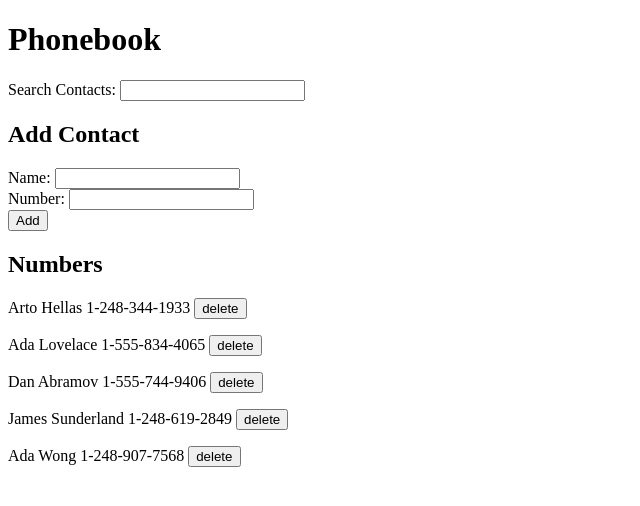
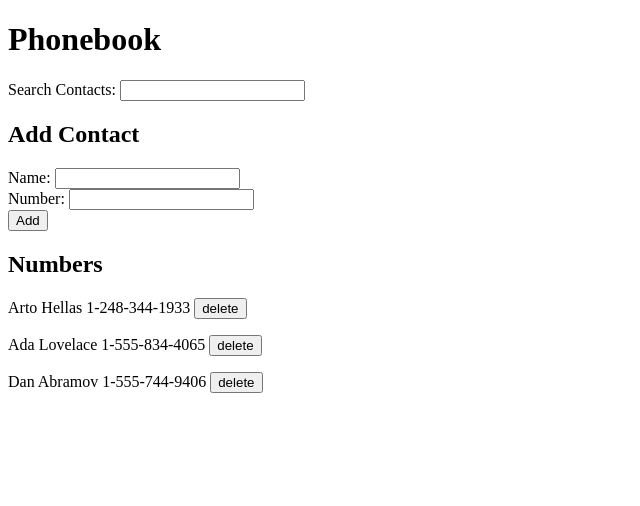
Before and after one commit to kimarimt/fullstack_open, a React (Vite) app in the folder part2/phonebook/: page / in a window 1280 px wide. Shown: the top 506 px of the page, without its empty margins (0-640 px from the left). Built offline with nearby package versions, Linux system fonts and the light colour scheme; data requests are answered from the project's data file.

Commit message:
finished exercise 2.17

```diff
--- a/part2/phonebook/db.json
+++ b/part2/phonebook/db.json
@@ -14,16 +14,6 @@
       "id": "3",
       "name": "Dan Abramov",
       "number": "1-555-744-9406"
-    },
-    {
-      "id": "4",
-      "name": "James Sunderland",
-      "number": "1-248-619-2849"
-    },
-    {
-      "id": "5",
-      "name": "Ada Wong",
-      "number": "1-248-907-7568"
     }
   ]
 }
--- a/part2/phonebook/src/App.jsx
+++ b/part2/phonebook/src/App.jsx
@@ -55,12 +55,17 @@ const App = () => {
     toggleNotification(`Updated number for ${updatedPerson.name}`)
   }
 
-  const deletePerson = async (id) => {
+  const deletePerson = (id) => {
     const person = persons.find(p => p.id === id)
 
     if (window.confirm(`Delete ${person.name}`)) {
-      await personService.deletePerson(person.id)
-      setPersons(persons.filter(p => p.id !== person.id))
+      personService.deletePerson(person.id)
+        .then(() => {
+          setPersons(persons.filter(p => p.id !== person.id))
+        })
+        .catch(() => {
+          toggleNotification(`${person.name} doesn't exist in your contacts`, 'red')
+        })
     }
   }
 
```
